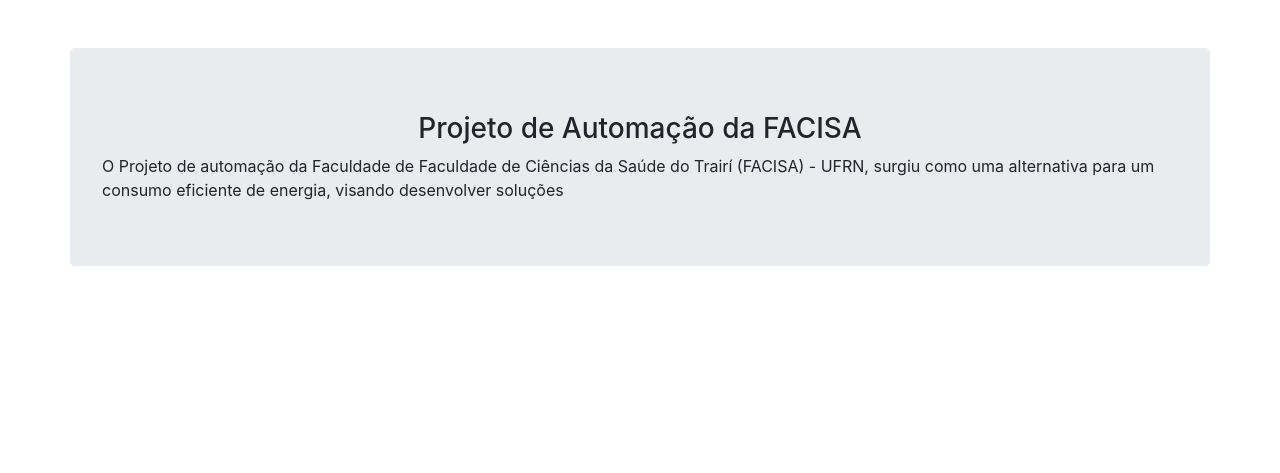
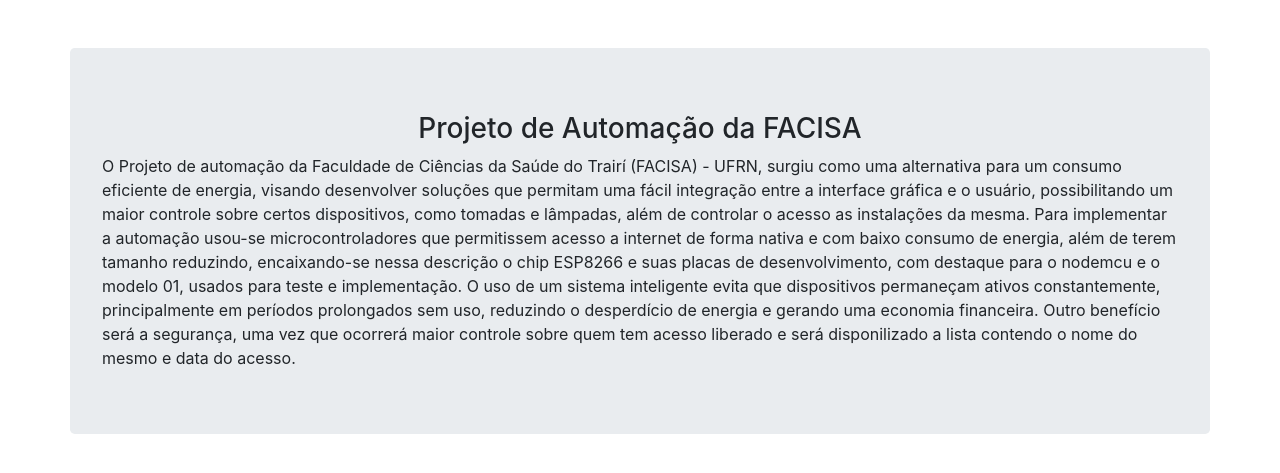
Before and after one commit to wps13/facisa, a Django app: page /sobre/ in a window 1280 px wide. Shown: the part 56-529 px from the top of the page. Run offline with Django 3.2, Linux system fonts and the light colour scheme; some libraries are stand-ins or nearby versions.

Commit message:
página sobre o projeto atualizada

```diff
--- a/siteFacisa/templates/site_geral/about.html
+++ b/siteFacisa/templates/site_geral/about.html
@@ -8,7 +8,8 @@
    <section class="jumbotron container" >
 
         <h3 align="center">Projeto de Automação da FACISA</h3>
-           O Projeto de automação da Faculdade de Faculdade de Ciências da Saúde do Trairí (FACISA) - UFRN, surgiu como uma alternativa para um consumo eficiente de energia, visando desenvolver soluções
 
+        O Projeto de automação da Faculdade de Ciências da Saúde do Trairí (FACISA) - UFRN, surgiu como uma alternativa para um consumo eficiente de energia, visando desenvolver soluções que permitam uma fácil integração entre a interface gráfica e o usuário, possibilitando um maior controle sobre certos dispositivos, como tomadas e lâmpadas, além de controlar o acesso as instalações da mesma. Para implementar a automação usou-se microcontroladores que permitissem acesso a internet de forma nativa e com baixo consumo de energia, além de terem tamanho reduzindo, encaixando-se nessa descrição o chip ESP8266 e suas placas de desenvolvimento, com destaque para o nodemcu e o modelo 01, usados para teste e implementação.
+        O uso de um sistema inteligente evita que dispositivos permaneçam ativos constantemente, principalmente em períodos prolongados sem uso, reduzindo o desperdício de energia e gerando uma economia financeira. Outro benefício será a segurança, uma vez que ocorrerá maior controle sobre quem tem acesso liberado e será disponilizado a lista contendo o nome do mesmo e data do acesso.
    </section>
 {% endblock %}
```
